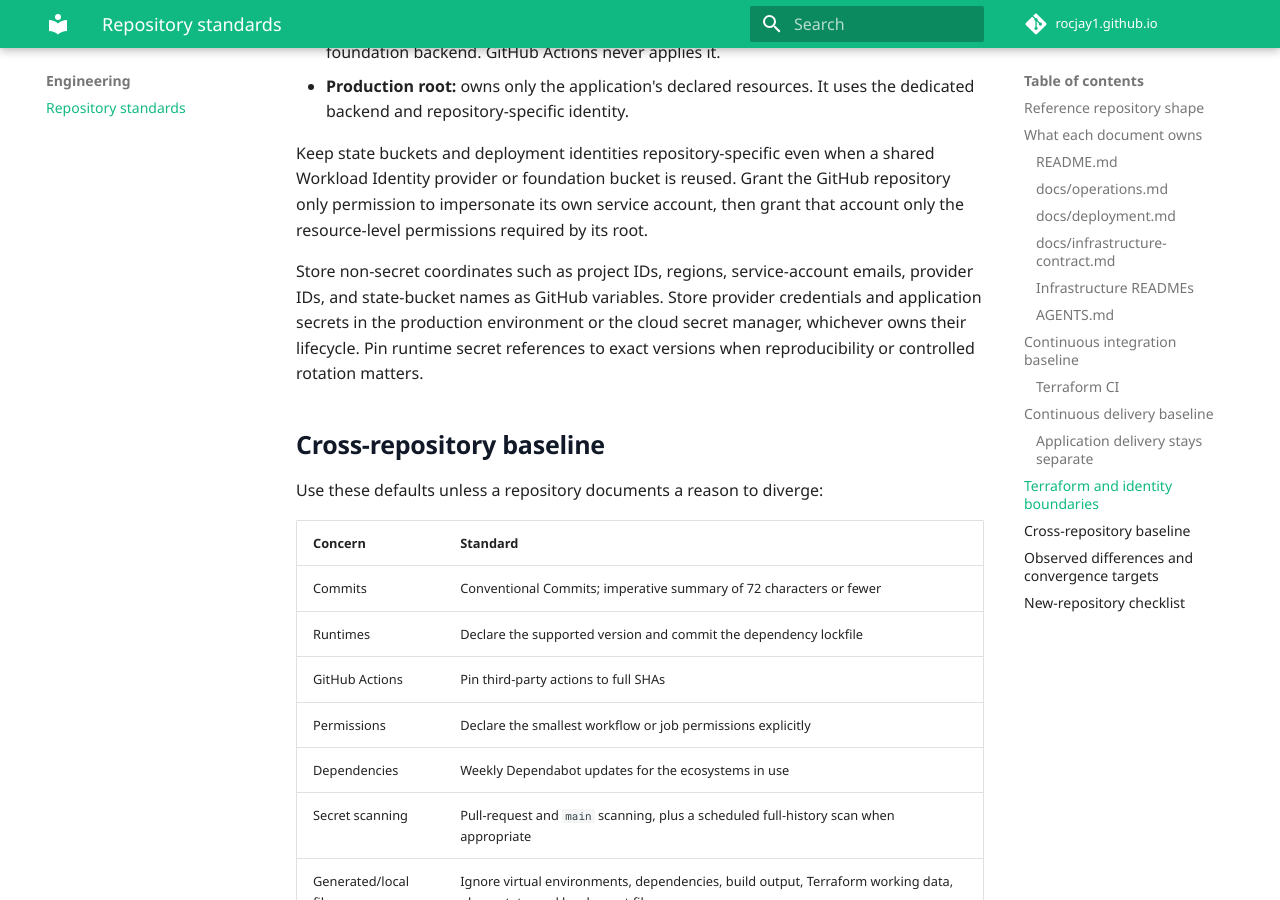
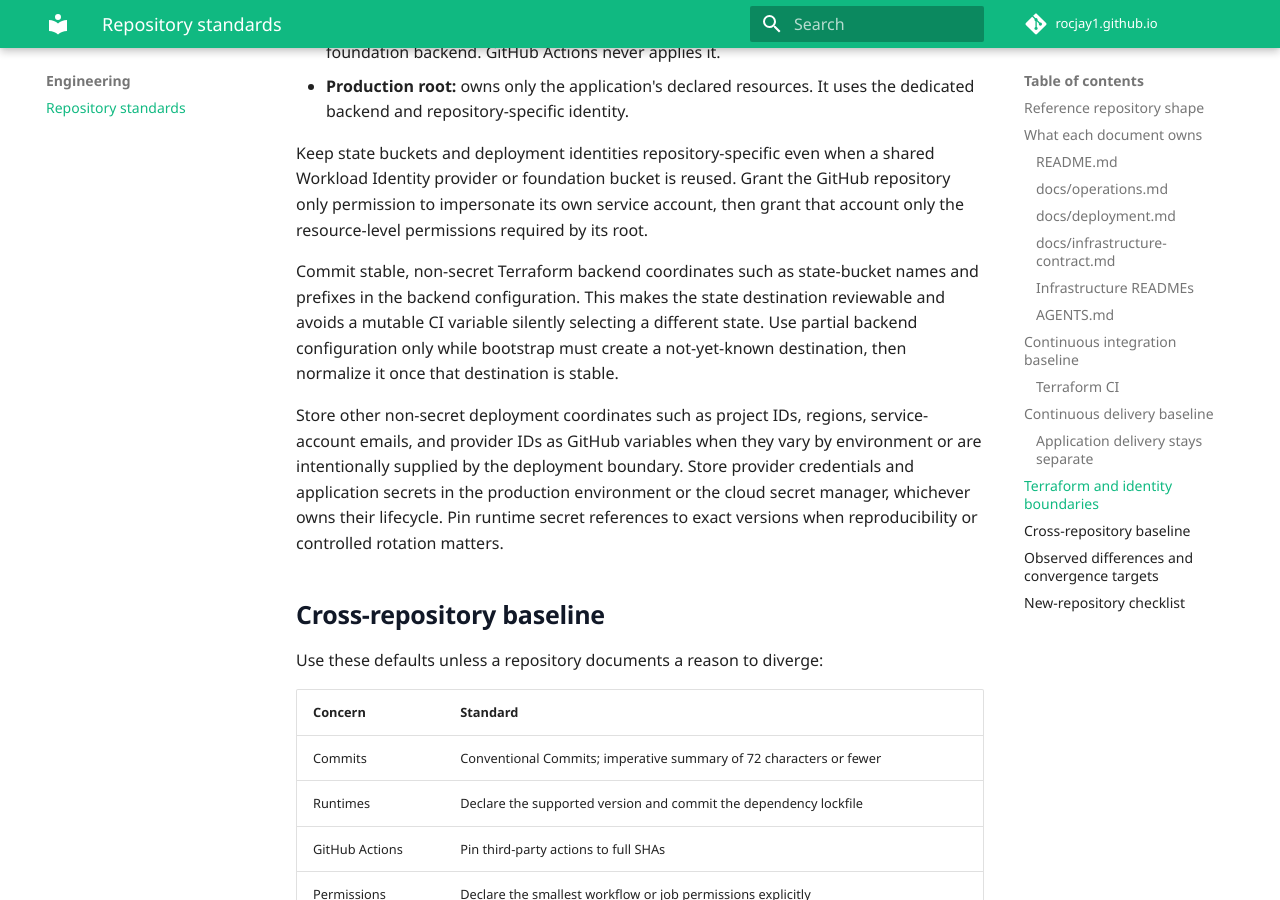
Before and after one commit to rocjay1/rocjay1.github.io, an MkDocs documentation site: the page built from docs/engineering/repository-standards.md, in a window 1280 px wide and 900 px high, scrolled down 4685 px. Built offline with MkDocs 1.6.1 and Material for MkDocs 9.7.7, drawn with Linux system fonts in a browser that asks for light colours; comment, search, counter and statistics services are not loaded.

Commit message:
docs: normalize Terraform backend guidance
Recommend committing stable non-secret backend coordinates while retaining partial configuration only during bootstrap. This aligns the standards with the finalized Garmin and Email-to-RSS repository configurations.

```diff
--- a/docs/engineering/repository-standards.md
+++ b/docs/engineering/repository-standards.md
@@ -189,8 +189,16 @@ shared Workload Identity provider or foundation bucket is reused. Grant the
 GitHub repository only permission to impersonate its own service account, then
 grant that account only the resource-level permissions required by its root.
 
-Store non-secret coordinates such as project IDs, regions, service-account
-emails, provider IDs, and state-bucket names as GitHub variables. Store
+Commit stable, non-secret Terraform backend coordinates such as state-bucket
+names and prefixes in the backend configuration. This makes the state
+destination reviewable and avoids a mutable CI variable silently selecting a
+different state. Use partial backend configuration only while bootstrap must
+create a not-yet-known destination, then normalize it once that destination is
+stable.
+
+Store other non-secret deployment coordinates such as project IDs, regions,
+service-account emails, and provider IDs as GitHub variables when they vary by
+environment or are intentionally supplied by the deployment boundary. Store
 provider credentials and application secrets in the production environment or
 the cloud secret manager, whichever owns their lifecycle. Pin runtime secret
 references to exact versions when reproducibility or controlled rotation
```
